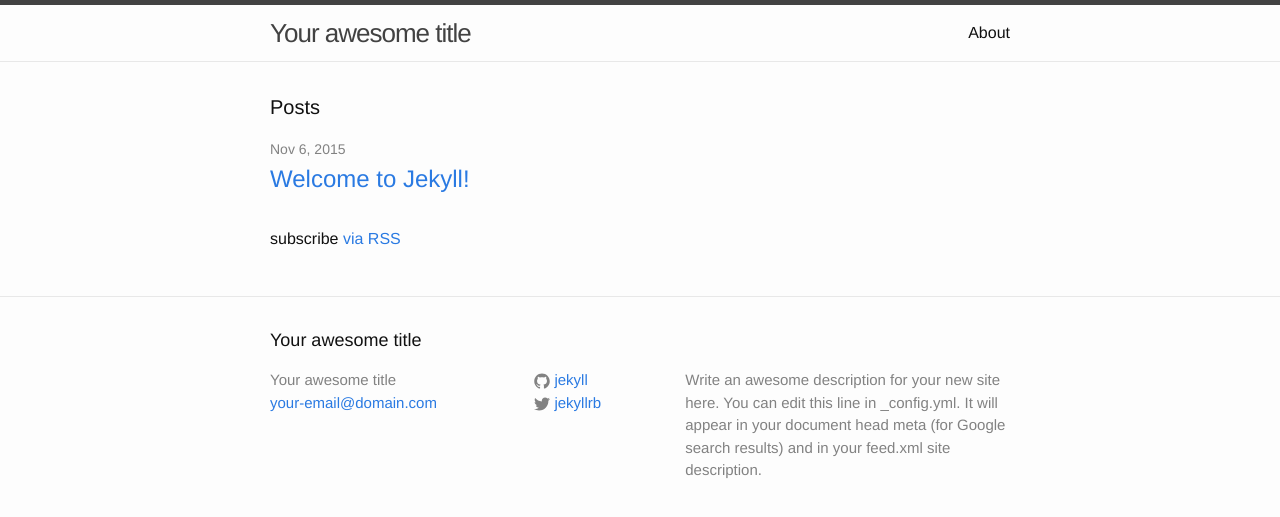
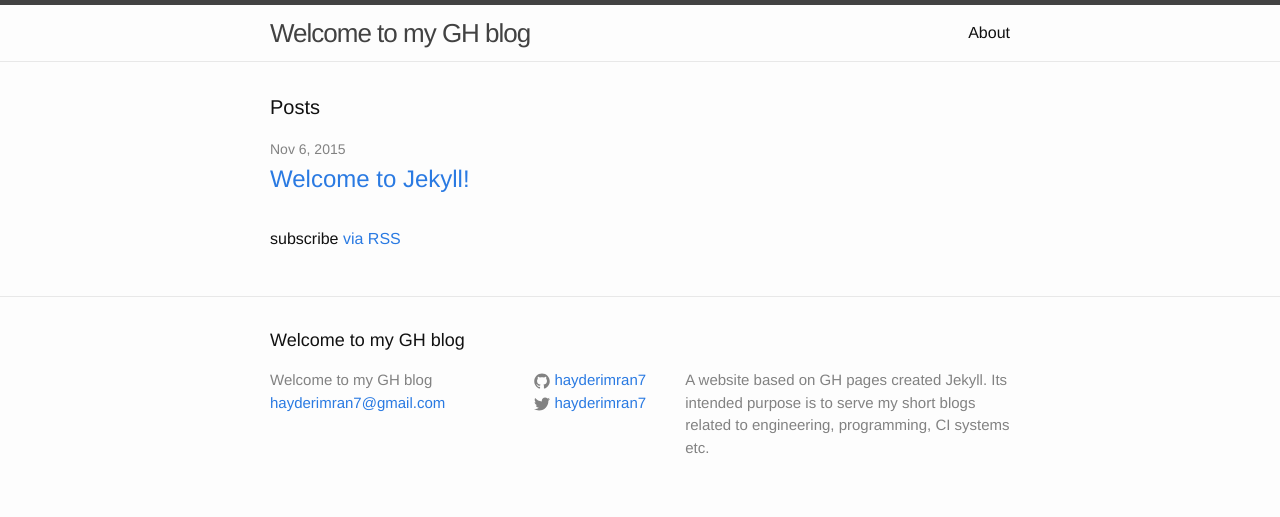
Before and after one commit to hayderimran7/hayderimran7.github.io, a Jekyll site: the page built from index.html, in a window 1280 px wide. Shown: the top 517 px of the page. Built offline with Jekyll 4.4.1, drawn with Linux system fonts in a browser that asks for light colours; Markdown is read by kramdown in place of the engine named in the settings.

Commit message:
update config

```diff
--- a/_config.yml
+++ b/_config.yml
@@ -1,14 +1,16 @@
 # Site settings
-title: Your awesome title
-email: your-email@domain.com
+name : "~/hayderimran7"
+author: "Imran Hayder"
+title: "Welcome to my GH blog"
+email: "hayderimran7@gmail.com"
 description: > # this means to ignore newlines until "baseurl:"
-  Write an awesome description for your new site here. You can edit this
-  line in _config.yml. It will appear in your document head meta (for
-  Google search results) and in your feed.xml site description.
-baseurl: "" # the subpath of your site, e.g. /blog/
-url: "http://yourdomain.com" # the base hostname & protocol for your site
-twitter_username: jekyllrb
-github_username:  jekyll
+  A website based on GH pages created Jekyll. Its intended purpose is to
+  serve my short blogs related to engineering, programming, CI systems etc.
+
+#baseurl: "" # the subpath of your site, e.g. /blog/
+url: "http://hayderimran7.github.io"
+twitter_username: hayderimran7
+github_username:  hayderimran7
 
 # Build settings
-markdown: kramdown
+markdown: redcarpet
```
